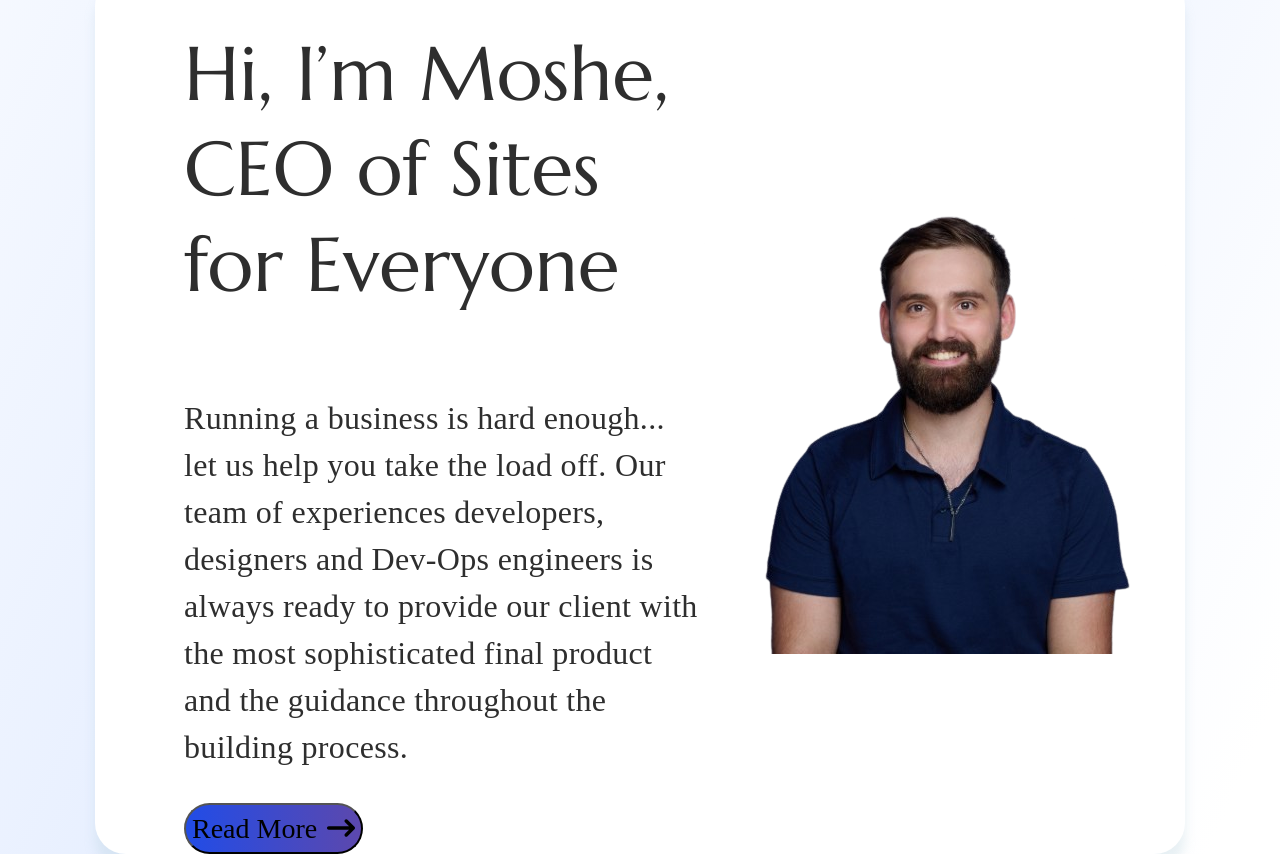
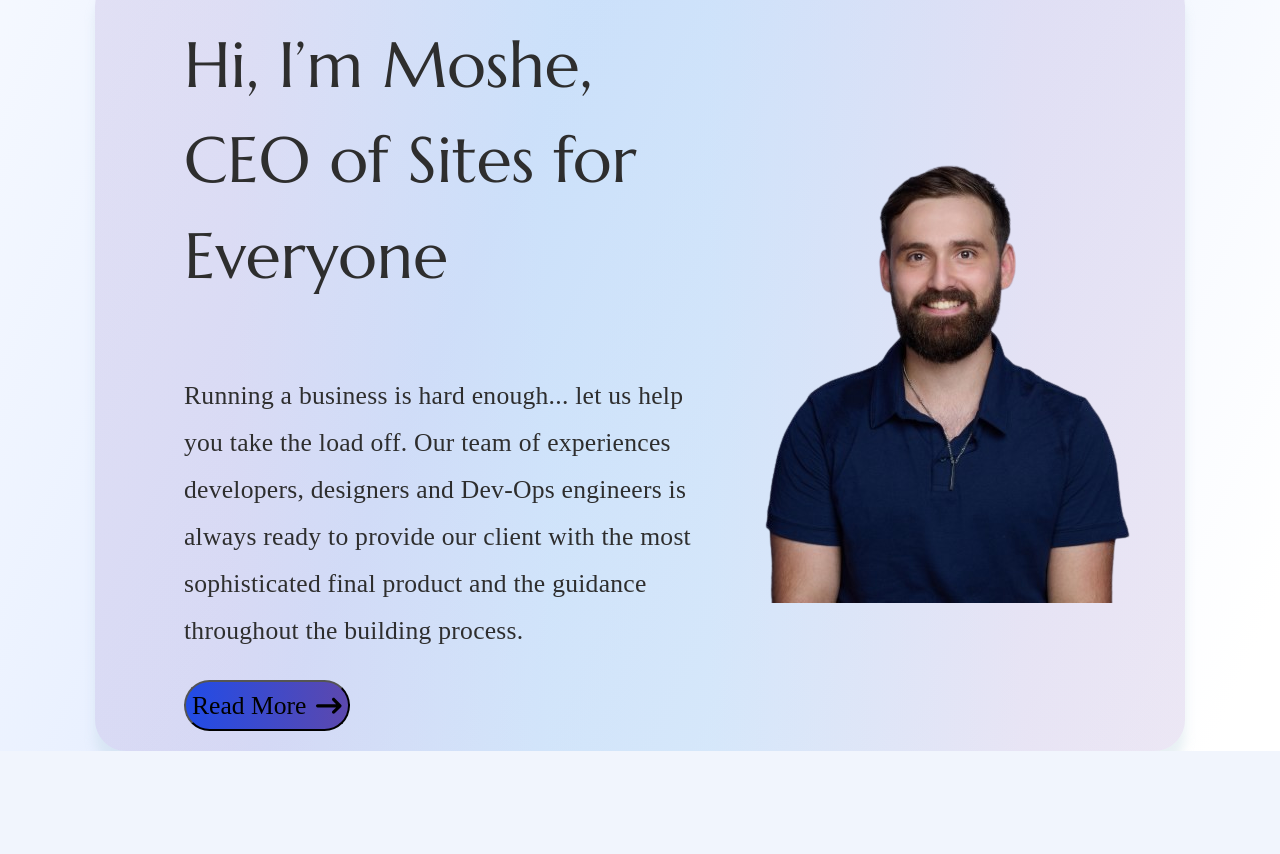
Before and after one commit to lionsgrandson/sites_for_everyone5.0, a React (Create React App) app: page / in a window 1280 px wide. Shown: the part 821-1675 px from the top of the page. After the commit the page ends 1572 px from the top, so only its background shows below. Built offline with nearby package versions, Linux system fonts and the light colour scheme.

Commit message:
style(home about): added the img headshot, styled the background and the section

```diff
--- a/src/components/about_home/aboutHome.css
+++ b/src/components/about_home/aboutHome.css
@@ -7,6 +7,13 @@
   padding-left: 8.9rem;
   display: flex;
   align-items: center;
+  background: linear-gradient(
+    90.08deg,
+    rgba(111, 72, 173, 0.13) 12.61%,
+    rgba(105, 174, 231, 0.2) 41.83%,
+    rgba(105, 174, 231, 0.2) 56.44%,
+    rgba(111, 72, 173, 0.128) 85.66%
+  );
 }
 .home-about-innder-div {
   display: flex;
@@ -15,7 +22,8 @@
 }
 .home-about-h1 {
   font-family: Marcellus;
-  font-size: 76px;
+  /* font-size: 76px; */
+  font-size: 5vw;
   font-weight: 400;
   line-height: 95.3px;
   text-align: left;
@@ -23,7 +31,8 @@
 }
 .home-about-p {
   font-family: Nunito;
-  font-size: 32px;
+  /* font-size: 3.2rem; */
+  font-size: 2vw;
   font-weight: 400;
   line-height: 47px;
   letter-spacing: 0.01em;
@@ -34,10 +43,28 @@
   border-radius: 52px;
   background: linear-gradient(90deg, #214ce7 0%, #5c48ad 100%);
   font-family: Nunito;
-  font-size: 28px;
+  /* font-size: 28px; */
+  font-size: 2vw;
   font-weight: 400;
   line-height: 45px;
   align-items: center;
   display: flex;
   gap: 10px;
+  margin-bottom: 2rem;
 }
+/* .home-about-btn-div {
+    float: left;
+    clip-path: ellipse(closest-side farthest-side);
+  position: absolute;
+
+  margin: 20px;
+  width: 799px;
+  height: 444px;
+  background: rgba(105, 174, 231, 0.3);
+
+} */
+/* .home-about-headshot-img {
+  width: 100%;
+  padding-left: 5rem;
+  margin-left: 9.5rem;
+} */
--- a/src/components/about_home/aboutHome.js
+++ b/src/components/about_home/aboutHome.js
@@ -1,6 +1,6 @@
 import "./aboutHome.css";
 import { FaArrowRightLong } from "react-icons/fa6";
-import moseHeadshot from "../../img/mosheHeadshot.png" ;
+import moseHeadshot from "../../img/mosheHeadshot.png";
 
 export default function AboutHome() {
   return (
@@ -16,12 +16,16 @@ export default function AboutHome() {
           sophisticated final product and the guidance throughout the building
           process.
         </p>
-        <button className="home-about-btn">
-          Read More <FaArrowRightLong />
-        </button>
+        {/* <div className="home-about-btn-div">
+        </div> */}
+        {/* TODO deal with the elips */}
+          <button className="home-about-btn">
+            Read More <FaArrowRightLong />
+          </button>
       </div>
       <img
         src={moseHeadshot}
+        className="home-about-headshot-img"
         alt="image of the CEO of the company - Moshe"
       />
     </div>
```
